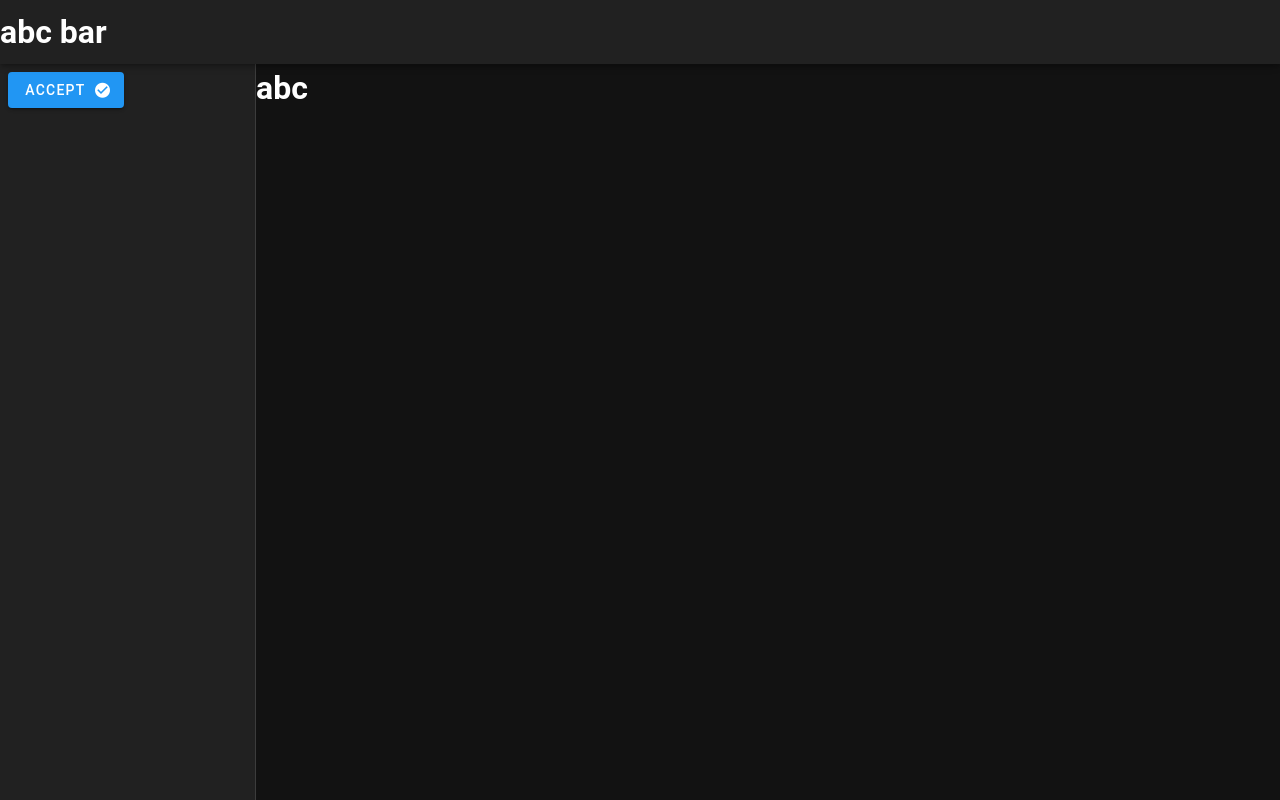
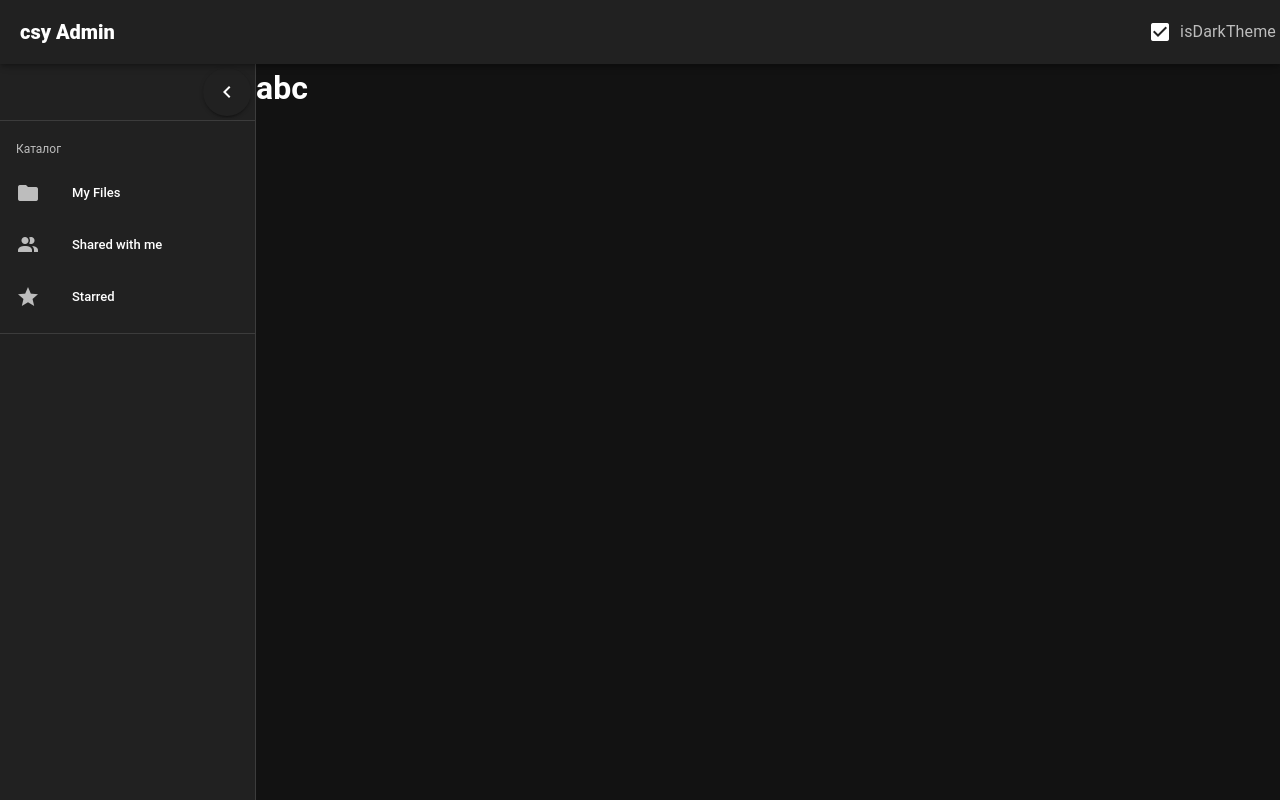
Before and after one commit to dmitriev-dmitrii/csy-admin-ui, a Vue app: page / in a window 1280 px wide. Built offline with nearby package versions, Linux system fonts and the light colour scheme.

Commit message:
app bar wip

```diff
--- a/src/App.vue
+++ b/src/App.vue
@@ -1,23 +1,37 @@
 <template>
-    <v-app :theme="appTheme">
-    <v-app-bar >
-      <h1>abc bar</h1>
+    <v-app :theme="isDarkTheme ? 'dark' : 'light'">
+    <v-app-bar  >
+
+      <v-app-bar-title class="font-weight-black">csy Admin</v-app-bar-title>
+      <template v-slot:append class="d-flex align-center">
+        <v-checkbox hide-details  label="isDarkTheme" v-model="isDarkTheme"/>
+      </template>
+
 
 
     </v-app-bar>
-    <v-navigation-drawer >
-      <v-btn
-          class="ma-2"
-          color="primary"
+
+      <v-navigation-drawer
+
+      :rail="isSmallNav"
       >
-        Accept
-        <v-icon
-            end
-            icon="mdi-checkbox-marked-circle"
-        ></v-icon>
+          <v-btn
+              class="ma-1 ml-auto d-block"
 
-      </v-btn>
-    </v-navigation-drawer>
+              :icon="isSmallNav ? 'mdi-chevron-right' : 'mdi-chevron-left'"
+              @click.stop="isSmallNav = !isSmallNav"
+          ></v-btn>
+
+        <v-divider></v-divider>
+        <v-list nav >
+          <v-list-subheader >Каталог</v-list-subheader>
+          <v-list-item prepend-icon="mdi-folder" title="My Files" value="myfiles"></v-list-item>
+          <v-list-item prepend-icon="mdi-account-multiple" title="Shared with me" value="shared"></v-list-item>
+          <v-list-item prepend-icon="mdi-star" title="Starred" value="starred"></v-list-item>
+        </v-list>
+        <v-divider></v-divider>
+      </v-navigation-drawer>
+
 
     <v-main>
       <h1>abc</h1>
@@ -33,7 +47,8 @@ export default
 {
 data:()=>{
   return {
-    appTheme:'dark'
+    isDarkTheme:true,
+    isSmallNav:false,
   }
 }
 }
```
